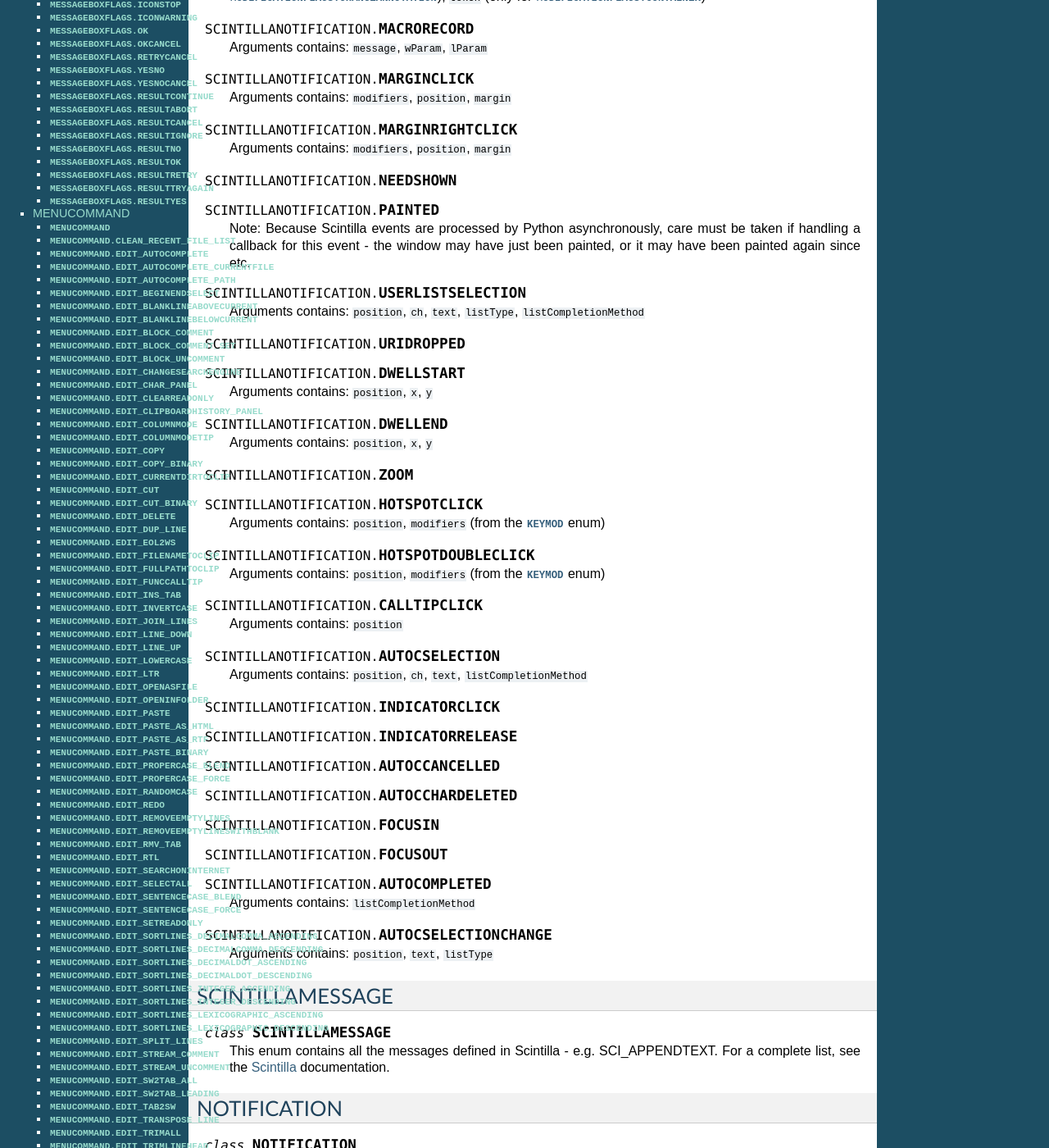
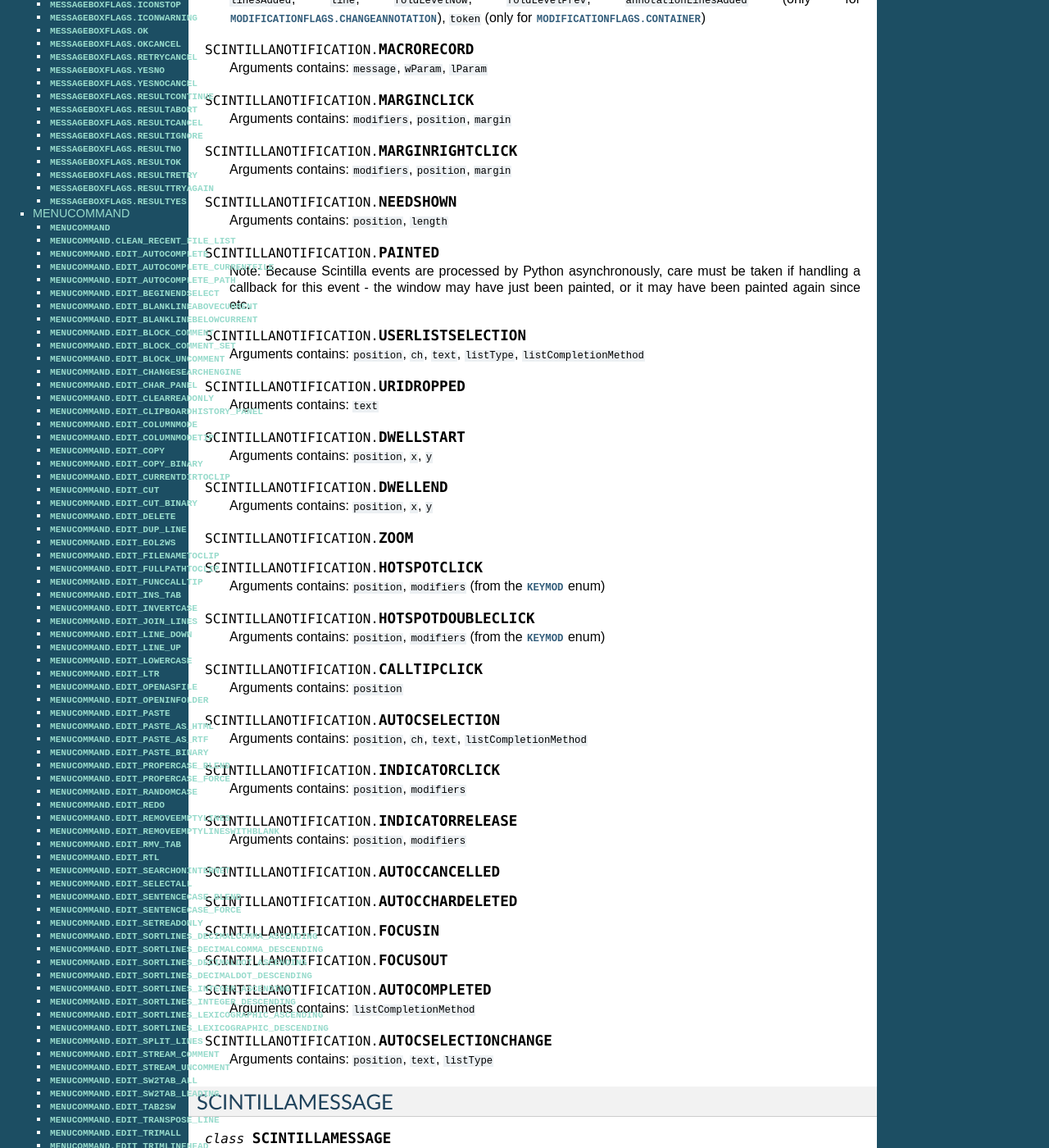
Before and after one commit to bruderstein/PythonScript, a Sphinx documentation site: the page built from docs/source/enums.rst, in a window 1280 px wide and 1400 px high, scrolled down 1550 px. Shown: the whole window at 82% size. Built offline with Sphinx 7.4.7, drawn with Linux system fonts in a browser that asks for light colours; some of the changed text lies outside the part shown.

Commit message:
add some missing parameters to docs [skip ci]

```diff
--- a/docs/source/enums.rst
+++ b/docs/source/enums.rst
@@ -85,6 +85,8 @@
 
 .. attribute:: SCINTILLANOTIFICATION.UPDATEUI
 
+   Arguments contains: ``updated``
+
 .. attribute:: SCINTILLANOTIFICATION.MODIFIED
 
    Arguments contains: ``position``, ``modificationType`` (a set of flags from :class:`MODIFICATIONFLAGS`), ``text``, ``length``, ``linesAdded``, ``line``, ``foldLevelNow``, ``foldLevelPrev``,
@@ -104,6 +106,8 @@
 
 .. attribute:: SCINTILLANOTIFICATION.NEEDSHOWN
 
+   Arguments contains: ``position``, ``length``
+
 .. attribute:: SCINTILLANOTIFICATION.PAINTED
 
    Note: Because Scintilla events are processed by Python asynchronously, care must be taken if handling a callback for this event
@@ -115,6 +119,8 @@
 
 .. attribute:: SCINTILLANOTIFICATION.URIDROPPED
 
+   Arguments contains: ``text``
+
 .. attribute:: SCINTILLANOTIFICATION.DWELLSTART
 
    Arguments contains: ``position``, ``x``, ``y``
@@ -143,7 +149,11 @@
 
 .. attribute:: SCINTILLANOTIFICATION.INDICATORCLICK
 
+   Arguments contains: ``position``, ``modifiers``
+
 .. attribute:: SCINTILLANOTIFICATION.INDICATORRELEASE
+
+   Arguments contains: ``position``, ``modifiers``
 
 .. attribute:: SCINTILLANOTIFICATION.AUTOCCANCELLED
 
```
